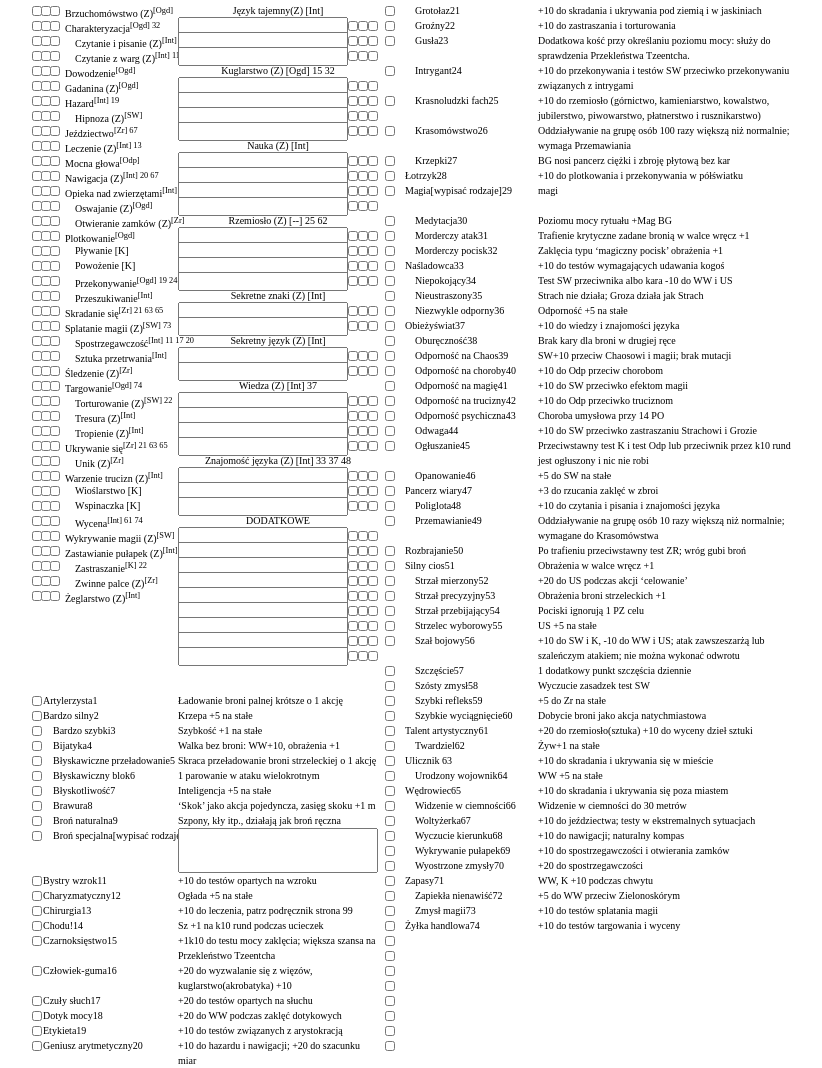
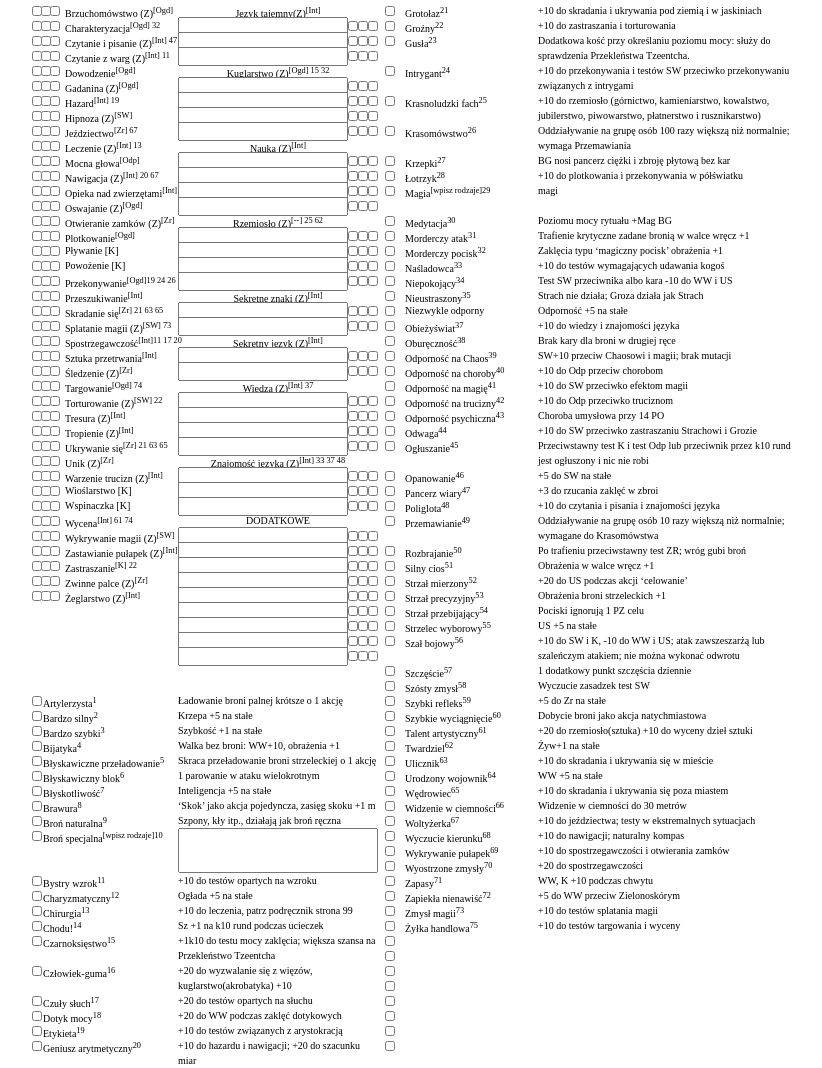
Before and after one commit to Contraya/Warhamer, a plain HTML site: page docs/index.html in a window 1280 px wide. Shown: the part 1102-2170 px from the top of the page, without its empty margins (2-824 px from the left). Drawn offline with Linux system fonts and the light colour scheme.

Commit message:
Update index.html

```diff
--- a/docs/index.html
+++ b/docs/index.html
@@ -707,68 +707,68 @@
 -->
 <label class="posleftlabel1 top1">Brzuchomówstwo (Z)<SUP>[Ogd]</SUP></label>
 <label class="posleftlabel1 top2">Charakteryzacja<SUP>[Ogd] 32</SUP></label>
-<label class="posleftlabel1 top3 textindent">Czytanie i pisanie (Z)<SUP>[Int] 47</SUP> </label>
-<label class="posleftlabel1 top4 textindent">Czytanie z warg (Z)<SUP>[Int] 11</SUP></label>
+<label class="posleftlabel1 top3 ">Czytanie i pisanie (Z)<SUP>[Int] 47</SUP> </label>
+<label class="posleftlabel1 top4 ">Czytanie z warg (Z)<SUP>[Int] 11</SUP></label>
 <label class="posleftlabel1 top5">Dowodzenie<SUP>[Ogd]</SUP></label>
 <label class="posleftlabel1 top6">Gadanina (Z)<SUP>[Ogd]</SUP></label>
 <label class="posleftlabel1 top7">Hazard<SUP>[Int] 19</SUP></label>
-<label class="posleftlabel1 top8 textindent">Hipnoza (Z)<SUP>[SW]</SUP></label>
+<label class="posleftlabel1 top8 ">Hipnoza (Z)<SUP>[SW]</SUP></label>
 <label class="posleftlabel1 top9">Jeździectwo<SUP>[Zr] 67</SUP></label>
 <label class="posleftlabel1 top10">Leczenie (Z)<SUP>[Int] 13</SUP></label>
 <label class="posleftlabel1 top11">Mocna głowa<SUP>[Odp]</SUP></label>
 <label class="posleftlabel1 top12">Nawigacja (Z)<SUP>[Int] 20 67</SUP></label>
 <label class="posleftlabel1 top13">Opieka nad zwierzętami<SUP>[Int]</SUP></label>
-<label class="posleftlabel1 top14 textindent">Oswajanie (Z)<SUP>[Ogd]</SUP></label>
-<label class="posleftlabel1 top15 textindent">Otwieranie zamków (Z)<SUP>[Zr]</SUP></label>
+<label class="posleftlabel1 top14 ">Oswajanie (Z)<SUP>[Ogd]</SUP></label>
+<label class="posleftlabel1 top15 ">Otwieranie zamków (Z)<SUP>[Zr]</SUP></label>
 <label class="posleftlabel1 top16"> Plotkowanie<SUP>[Ogd]</SUP></label>
-<label class="posleftlabel1 top17 textindent">Pływanie [K]</label>
-<label class="posleftlabel1 top18 textindent">Powożenie [K]</label>
-<label class="posleftlabel1 top19 textindent">Przekonywanie<SUP>[Ogd] 19 24 26 28 49</SUP></label>
-<label class="posleftlabel1 top20 textindent">Przeszukiwanie<SUP>[Int]</SUP></label>
+<label class="posleftlabel1 top17 ">Pływanie [K]</label>
+<label class="posleftlabel1 top18 ">Powożenie [K]</label>
+<label class="posleftlabel1 top19 ">Przekonywanie<SUP>[Ogd]19 24 26 28 49</SUP></label>
+<label class="posleftlabel1 top20 ">Przeszukiwanie<SUP>[Int]</SUP></label>
 <label class="posleftlabel1 top21">Skradanie się<SUP>[Zr] 21 63 65</SUP></label>
 <label class="posleftlabel1 top22">Splatanie magii (Z)<SUP>[SW] 73</SUP></label>
-<label class="posleftlabel1 top23 textindent">Spostrzegawczość<SUP>[Int] 11 17 20</SUP></label>
-<label class="posleftlabel1 top24 textindent">Sztuka przetrwania<SUP>[Int]</SUP></label>
+<label class="posleftlabel1 top23 ">Spostrzegawczość<SUP>[Int]11 17 20</SUP></label>
+<label class="posleftlabel1 top24 ">Sztuka przetrwania<SUP>[Int]</SUP></label>
 <label class="posleftlabel1 top25">Śledzenie (Z)<SUP>[Zr]</SUP></label>
 <label class="posleftlabel1 top26">Targowanie<SUP>[Ogd] 74</SUP></label>
-<label class="posleftlabel1 top27 textindent">Torturowanie (Z)<SUP>[SW] 22</SUP></label>
-<label class="posleftlabel1 top28 textindent">Tresura (Z)<SUP>[Int]</SUP></label>
-<label class="posleftlabel1 top29 textindent">Tropienie (Z)<SUP>[Int]</SUP></label>
+<label class="posleftlabel1 top27  ">Torturowanie (Z)<SUP>[SW] 22</SUP></label>
+<label class="posleftlabel1 top28  ">Tresura (Z)<SUP>[Int]</SUP></label>
+<label class="posleftlabel1 top29  ">Tropienie (Z)<SUP>[Int]</SUP></label>
 <label class="posleftlabel1 top30">Ukrywanie się<SUP>[Zr] 21 63 65</SUP></label>
-<label class="posleftlabel1 top31 textindent">Unik (Z)<SUP>[Zr]</SUP></label>
+<label class="posleftlabel1 top31  ">Unik (Z)<SUP>[Zr]</SUP></label>
 <label class="posleftlabel1 top32">Warzenie trucizn (Z)<SUP>[Int]</SUP></label>
-<label class="posleftlabel1 top33 textindent">Wioślarstwo [K]</label>
-<label class="posleftlabel1 top34 textindent">Wspinaczka [K]</label>
+<label class="posleftlabel1 top33  ">Wioślarstwo [K]</label>
+<label class="posleftlabel1 top34  ">Wspinaczka [K]</label>
 
-<label class="posleftlabel1 top35 textindent">Wycena<SUP>[Int] 61 74</SUP></label>
+<label class="posleftlabel1 top35  ">Wycena<SUP>[Int] 61 74</SUP></label>
 <label class="posleftlabel1 top36">Wykrywanie magii (Z)<SUP>[SW]</SUP></label>
 <label class="posleftlabel1 top37">Zastawianie pułapek (Z)<SUP>[Int]</SUP></label>
-<label class="posleftlabel1 top38 textindent">Zastraszanie<SUP>[K] 22</SUP></label>
-<label class="posleftlabel1 top39 textindent">Zwinne palce (Z)<SUP>[Zr]</SUP></label>
+<label class="posleftlabel1 top38  ">Zastraszanie<SUP>[K] 22</SUP></label>
+<label class="posleftlabel1 top39  ">Zwinne palce (Z)<SUP>[Zr]</SUP></label>
 <label class="posleftlabel1 top40">Żeglarstwo (Z)<SUP>[Int]</SUP></label>
 <!--
     etykieta dla zdolności lewo
 -->
-<label class="posleftlabel4 top47">Artylerzysta1</label>
-<label class="posleftlabel4 top48">Bardzo silny2</label>
-<label class="posleftlabel4 top49 textindent">Bardzo szybki3</label>
-<label class="posleftlabel4 top50 textindent">Bijatyka4</label>
-<label class="posleftlabel4 top51 textindent">Błyskawiczne przeładowanie5</label>
-<label class="posleftlabel4 top52 textindent">Błyskawiczny blok6</label>
-<label class="posleftlabel4 top53 textindent">Błyskotliwość7</label>
-<label class="posleftlabel4 top54 textindent">Brawura8</label>
-<label class="posleftlabel4 top55 textindent">Broń naturalna9</label>
-<label class="posleftlabel4 top56 textindent">Broń specjalna[wypisać rodzaje]10</label>
-<label class="posleftlabel4 top59">Bystry wzrok11</label>
-<label class="posleftlabel4 top60">Charyzmatyczny12</label>
-<label class="posleftlabel4 top61">Chirurgia13</label>
-<label class="posleftlabel4 top62">Chodu!14</label>
-<label class="posleftlabel4 top63">Czarnoksięstwo15</label>
-<label class="posleftlabel4 top65">Człowiek-guma16</label>
-<label class="posleftlabel4 top67">Czuły słuch17</label>
-<label class="posleftlabel4 top68">Dotyk mocy18</label>
-<label class="posleftlabel4 top69">Etykieta19</label>
-<label class="posleftlabel4 top70">Geniusz arytmetyczny20</label>
+<label class="posleftlabel4 top47">Artylerzysta<SUP>1</SUP></label>
+<label class="posleftlabel4 top48">Bardzo silny<SUP>2</SUP></label>
+<label class="posleftlabel4 top49  ">Bardzo szybki<SUP>3</SUP></label>
+<label class="posleftlabel4 top50  ">Bijatyka<SUP>4</SUP></label>
+<label class="posleftlabel4 top51  ">Błyskawiczne przeładowanie<SUP>5</SUP></label>
+<label class="posleftlabel4 top52  ">Błyskawiczny blok<SUP>6</SUP></label>
+<label class="posleftlabel4 top53  ">Błyskotliwość<SUP>7</SUP></label>
+<label class="posleftlabel4 top54  ">Brawura<SUP>8</SUP></label>
+<label class="posleftlabel4 top55  ">Broń naturalna<SUP>9</SUP></label>
+<label class="posleftlabel4 top56  ">Broń specjalna<SUP>[wpisz rodzaje]10</SUP></label>
+<label class="posleftlabel4 top59">Bystry wzrok<SUP>11</SUP></label>
+<label class="posleftlabel4 top60">Charyzmatyczny<SUP>12</SUP></label>
+<label class="posleftlabel4 top61">Chirurgia<SUP>13</SUP></label>
+<label class="posleftlabel4 top62">Chodu!<SUP>14</SUP></label>
+<label class="posleftlabel4 top63">Czarnoksięstwo<SUP>15</SUP></label>
+<label class="posleftlabel4 top65">Człowiek-guma<SUP>16</SUP></label>
+<label class="posleftlabel4 top67">Czuły słuch<SUP>17</SUP></label>
+<label class="posleftlabel4 top68">Dotyk mocy<SUP>18</SUP></label>
+<label class="posleftlabel4 top69">Etykieta<SUP>19</SUP></label>
+<label class="posleftlabel4 top70">Geniusz arytmetyczny<SUP>20</SUP></label>
 <!--
     etykieta dla opisu zdolności lewo
 -->
@@ -795,14 +795,14 @@
 <!--
     etykieta dla zdolności prawo
 -->
-<label class="posleftlabel5 top1 center">Język tajemny(Z) [Int]</label>
-<label class="posleftlabel5 top5 center">Kuglarstwo (Z) [Ogd] 15 32</label>
-<label class="posleftlabel5 top10 center">Nauka (Z) [Int]</label>
-<label class="posleftlabel5 top15 center">Rzemiosło (Z) [--] 25 62</label>
-<label class="posleftlabel5 top20 center">Sekretne znaki (Z) [Int]</label>
-<label class="posleftlabel5 top23 center">Sekretny język (Z) [Int]</label>
-<label class="posleftlabel5 top26 center">Wiedza (Z) [Int] 37</label>
-<label class="posleftlabel5 top31 center">Znajomość języka (Z) [Int] 33 37 48</label>
+<label class="posleftlabel5 top1 center">Język tajemny(Z)<SUP>[Int]</SUP></label>
+<label class="posleftlabel5 top5 center">Kuglarstwo (Z)<SUP>[Ogd] 15 32</SUP></label>
+<label class="posleftlabel5 top10 center">Nauka (Z)<SUP>[Int]</SUP></label>
+<label class="posleftlabel5 top15 center">Rzemiosło (Z)<SUP>[--] 25 62</SUP></label>
+<label class="posleftlabel5 top20 center">Sekretne znaki (Z)<SUP>[Int]</SUP></label>
+<label class="posleftlabel5 top23 center">Sekretny język (Z)<SUP>[Int]</SUP></label>
+<label class="posleftlabel5 top26 center">Wiedza (Z)<SUP>[Int] 37</SUP></label>
+<label class="posleftlabel5 top31 center">Znajomość języka (Z)<SUP>[Int] 33 37 48</SUP></label>
 <label class="posleftlabel5 top35 center">DODATKOWE</label>
 
 
@@ -1048,67 +1048,67 @@
             <!--
                 lablet dla zdolności
             -->
-            <label class="posleftlabel2 top1 textindent">Grotołaz21</label>
-            <label class="posleftlabel2 top2 textindent">Groźny22</label>
-            <label class="posleftlabel2 top3 textindent">Gusła23</label>
+            <label class="posleftlabel2 top1  ">Grotołaz<SUP>21</SUP></label>
+            <label class="posleftlabel2 top2  ">Groźny<SUP>22</SUP></label>
+            <label class="posleftlabel2 top3  ">Gusła<SUP>23</SUP></label>
 
-            <label class="posleftlabel2 top5 textindent">Intrygant24</label>
+            <label class="posleftlabel2 top5  ">Intrygant<SUP>24</SUP></label>
 
-            <label class="posleftlabel2 top7 textindent">Krasnoludzki fach25</label>
+            <label class="posleftlabel2 top7  ">Krasnoludzki fach<SUP>25</SUP></label>
 
-            <label class="posleftlabel2 top9 textindent">Krasomówstwo26</label>
+            <label class="posleftlabel2 top9  ">Krasomówstwo<SUP>26</SUP></label>
 
-            <label class="posleftlabel2 top11 textindent">Krzepki27</label>
-            <label class="posleftlabel2 top12">Łotrzyk28</label>
-            <label class="posleftlabel2 top13">Magia[wypisać rodzaje]29</label>
+            <label class="posleftlabel2 top11  ">Krzepki<SUP>27</SUP></label>
+            <label class="posleftlabel2 top12">Łotrzyk<SUP>28</SUP></label>
+            <label class="posleftlabel2 top13">Magia<SUP>[wpisz rodzaje]29</SUP></label>
 
-            <label class="posleftlabel2 top15 textindent">Medytacja30</label>
-            <label class="posleftlabel2 top16 textindent">Morderczy atak31</label>
-            <label class="posleftlabel2 top17 textindent">Morderczy pocisk32</label>
-            <label class="posleftlabel2 top18">Naśladowca33</label>
-            <label class="posleftlabel2 top19 textindent">Niepokojący34</label>
-            <label class="posleftlabel2 top20 textindent">Nieustraszony35</label>
-            <label class="posleftlabel2 top21 textindent">Niezwykle odporny36</label>
-            <label class="posleftlabel2 top22">Obieżyświat37</label>
-            <label class="posleftlabel2 top23 textindent">Oburęczność38</label>
-            <label class="posleftlabel2 top24 textindent">Odporność na Chaos39</label>
-            <label class="posleftlabel2 top25 textindent">Odporność na choroby40</label>
-            <label class="posleftlabel2 top26 textindent">Odporność na magię41</label>
-            <label class="posleftlabel2 top27 textindent">Odporność na trucizny42</label>
-            <label class="posleftlabel2 top28 textindent">Odporność psychiczna43</label>
-            <label class="posleftlabel2 top29 textindent">Odwaga44</label>
-            <label class="posleftlabel2 top30 textindent">Ogłuszanie45</label>
-            <label class="posleftlabel2 top32 textindent">Opanowanie46</label>
-            <label class="posleftlabel2 top33">Pancerz wiary47</label>
-            <label class="posleftlabel2 top34 textindent">Poliglota48</label>
-            <label class="posleftlabel2 top35 textindent">Przemawianie49</label>
+            <label class="posleftlabel2 top15  ">Medytacja<SUP>30</SUP></label>
+            <label class="posleftlabel2 top16  ">Morderczy atak<SUP>31</SUP></label>
+            <label class="posleftlabel2 top17  ">Morderczy pocisk<SUP>32</SUP></label>
+            <label class="posleftlabel2 top18">Naśladowca<SUP>33</SUP></label>
+            <label class="posleftlabel2 top19  ">Niepokojący<SUP>34</SUP></label>
+            <label class="posleftlabel2 top20  ">Nieustraszony<SUP>35</SUP></label>
+            <label class="posleftlabel2 top21  ">Niezwykle odporny<SUP36></SUP></label>
+            <label class="posleftlabel2 top22">Obieżyświat<SUP>37</SUP></label>
+            <label class="posleftlabel2 top23  ">Oburęczność<SUP>38</SUP></label>
+            <label class="posleftlabel2 top24  ">Odporność na Chaos<SUP>39</SUP></label>
+            <label class="posleftlabel2 top25  ">Odporność na choroby<SUP>40</SUP></label>
+            <label class="posleftlabel2 top26  ">Odporność na magię<SUP>41</SUP></label>
+            <label class="posleftlabel2 top27  ">Odporność na trucizny<SUP>42</SUP></label>
+            <label class="posleftlabel2 top28  ">Odporność psychiczna<SUP>43</SUP></label>
+            <label class="posleftlabel2 top29  ">Odwaga<SUP>44</SUP></label>
+            <label class="posleftlabel2 top30  ">Ogłuszanie<SUP>45</SUP></label>
+            <label class="posleftlabel2 top32  ">Opanowanie<SUP>46</SUP></label>
+            <label class="posleftlabel2 top33">Pancerz wiary<SUP>47</SUP></label>
+            <label class="posleftlabel2 top34  ">Poliglota<SUP>48</SUP></label>
+            <label class="posleftlabel2 top35  ">Przemawianie<SUP>49</SUP></label>
 
-            <label class="posleftlabel2 top37">Rozbrajanie50</label>
-            <label class="posleftlabel2 top38">Silny cios51</label>
-            <label class="posleftlabel2 top39 textindent">Strzał mierzony52</label>
-            <label class="posleftlabel2 top40 textindent">Strzał precyzyjny53</label>
-            <label class="posleftlabel2 top41 textindent">Strzał przebijający54</label>
-            <label class="posleftlabel2 top42 textindent">Strzelec wyborowy55</label>
-            <label class="posleftlabel2 top43 textindent">Szał bojowy56</label>
+            <label class="posleftlabel2 top37">Rozbrajanie<SUP>50</SUP></label>
+            <label class="posleftlabel2 top38">Silny cios<SUP>51</SUP></label>
+            <label class="posleftlabel2 top39  ">Strzał mierzony<SUP>52</SUP></label>
+            <label class="posleftlabel2 top40  ">Strzał precyzyjny<SUP>53</SUP></label>
+            <label class="posleftlabel2 top41  ">Strzał przebijający<SUP>54</SUP></label>
+            <label class="posleftlabel2 top42  ">Strzelec wyborowy<SUP>55</SUP></label>
+            <label class="posleftlabel2 top43  ">Szał bojowy<SUP>56</SUP></label>
 
-            <label class="posleftlabel2 top45 textindent">Szczęście57</label>
-            <label class="posleftlabel2 top46 textindent">Szósty zmysł58</label>
-            <label class="posleftlabel2 top47 textindent">Szybki refleks59</label>
-            <label class="posleftlabel2 top48 textindent">Szybkie wyciągnięcie60</label>
-            <label class="posleftlabel2 top49">Talent artystyczny61</label>
-            <label class="posleftlabel2 top50 textindent">Twardziel62</label>
-            <label class="posleftlabel2 top51">Ulicznik 63</label>
-            <label class="posleftlabel2 top52 textindent">Urodzony wojownik64</label>
-            <label class="posleftlabel2 top53">Wędrowiec65</label>
-            <label class="posleftlabel2 top54 textindent">Widzenie w ciemności66</label>
-            <label class="posleftlabel2 top55 textindent">Woltyżerka67</label>
-            <label class="posleftlabel2 top56 textindent">Wyczucie kierunku68</label>
-            <label class="posleftlabel2 top57 textindent">Wykrywanie pułapek69</label>
-            <label class="posleftlabel2 top58 textindent">Wyostrzone zmysły70</label>
-            <label class="posleftlabel2 top59">Zapasy71</label>
-            <label class="posleftlabel2 top60 textindent">Zapiekła nienawiść72</label>
-            <label class="posleftlabel2 top61 textindent">Zmysł magii73</label>
-            <label class="posleftlabel2 top62">Żyłka handlowa74</label>
+            <label class="posleftlabel2 top45  ">Szczęście<SUP>57</SUP></label>
+            <label class="posleftlabel2 top46  ">Szósty zmysł<SUP>58</SUP></label>
+            <label class="posleftlabel2 top47  ">Szybki refleks<SUP>59</SUP></label>
+            <label class="posleftlabel2 top48  ">Szybkie wyciągnięcie<SUP>60</SUP></label>
+            <label class="posleftlabel2 top49">Talent artystyczny<SUP>61</SUP></label>
+            <label class="posleftlabel2 top50  ">Twardziel<SUP>62</SUP></label>
+            <label class="posleftlabel2 top51">Ulicznik<SUP>63</SUP> </label>
+            <label class="posleftlabel2 top52  ">Urodzony wojownik<SUP>64</SUP></label>
+            <label class="posleftlabel2 top53">Wędrowiec<SUP>65</SUP></label>
+            <label class="posleftlabel2 top54  ">Widzenie w ciemności<SUP>66</SUP></label>
+            <label class="posleftlabel2 top55  ">Woltyżerka<SUP>67</SUP></label>
+            <label class="posleftlabel2 top56  ">Wyczucie kierunku<SUP>68</SUP></label>
+            <label class="posleftlabel2 top57  ">Wykrywanie pułapek<SUP>69</SUP></label>
+            <label class="posleftlabel2 top58  ">Wyostrzone zmysły<SUP>70</SUP></label>
+            <label class="posleftlabel2 top59">Zapasy<SUP>71</SUP></label>
+            <label class="posleftlabel2 top60  ">Zapiekła nienawiść<SUP>72</SUP></label>
+            <label class="posleftlabel2 top61  ">Zmysł magii<SUP>73</SUP></label>
+            <label class="posleftlabel2 top62">Żyłka handlowa<SUP>75</SUP></label>
             <label class="posleftlabel2 top63"></label>
             <label class="posleftlabel2 top64"></label>
             <label class="posleftlabel2 top65"></label>
```
